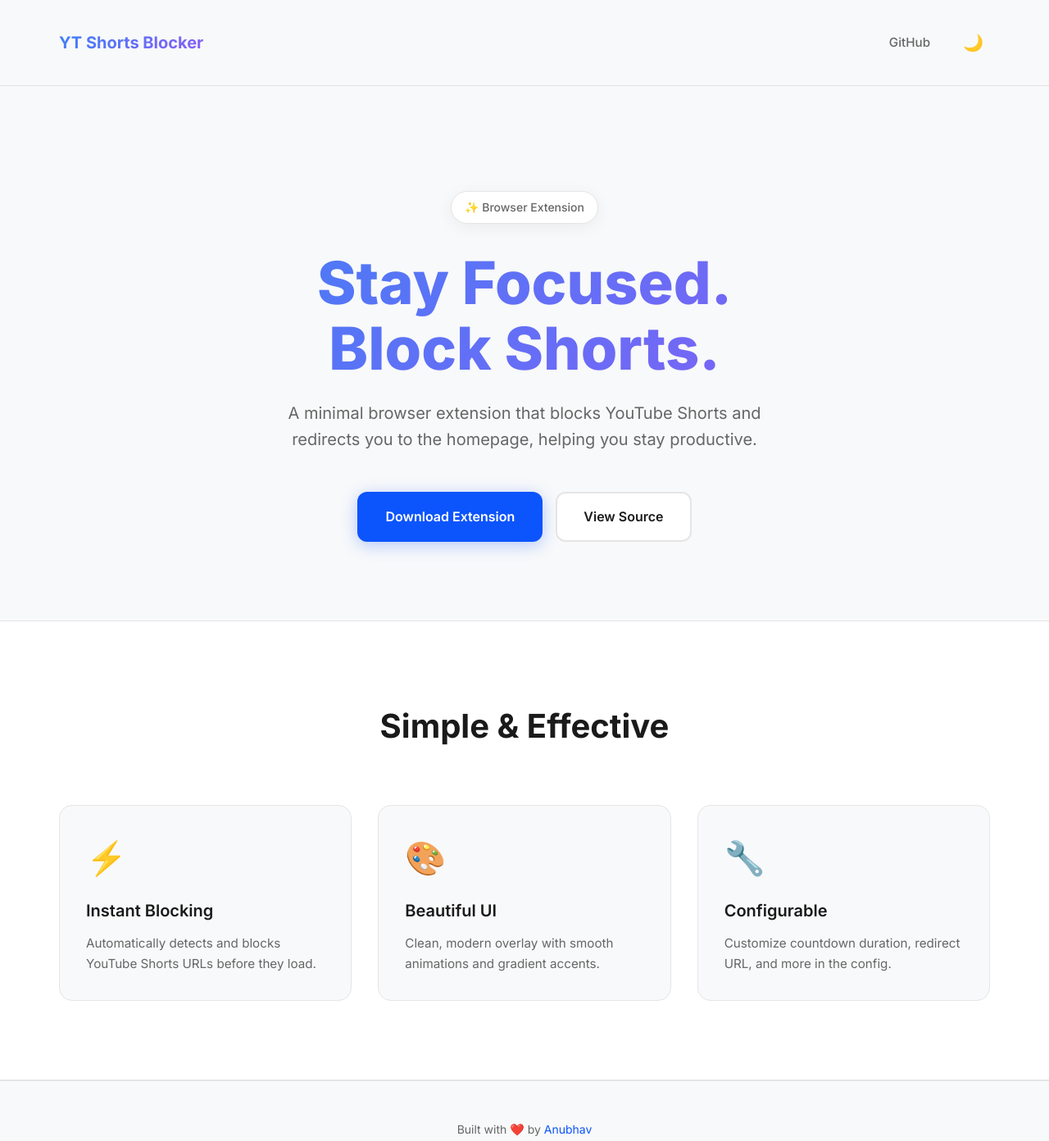
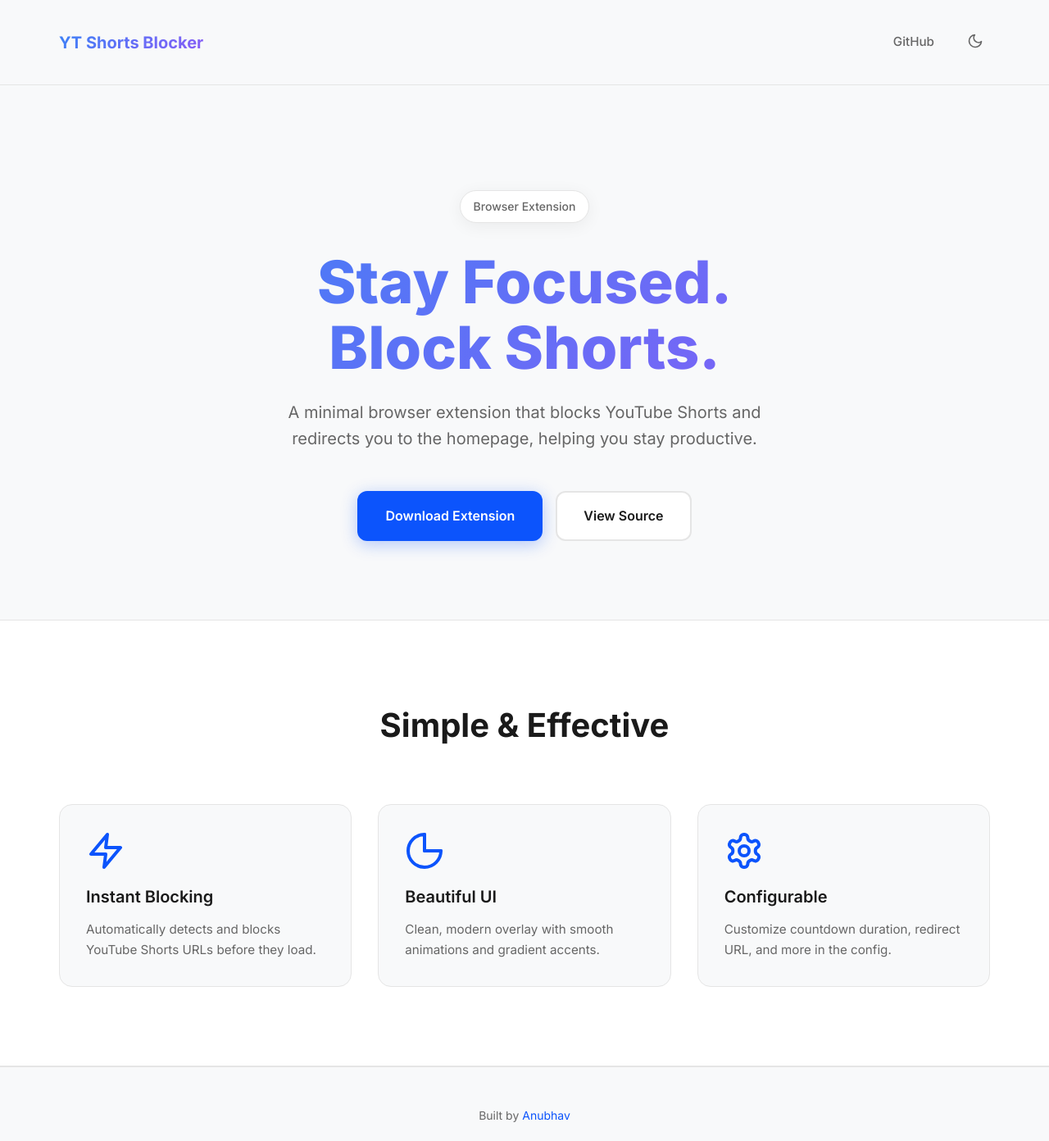
Before and after one commit to Anubhavdxt/youtube-shorts-blocker, a browser extension: page index.html in a window 1280 px wide. Shown: the whole page at 82% size. Drawn offline with Linux system fonts and the light colour scheme.

Commit message:
Replace emojis with SVG icons

```diff
--- a/index.html
+++ b/index.html
@@ -100,15 +100,22 @@
     .theme-toggle {
       background: none;
       border: none;
-      font-size: 1.25rem;
       cursor: pointer;
       padding: 0.5rem;
       border-radius: 8px;
       transition: transform 0.2s ease;
+      color: var(--text-secondary);
     }
 
     .theme-toggle:hover {
       transform: scale(1.1);
+      color: var(--accent-blue);
+    }
+
+    .theme-toggle svg {
+      width: 20px;
+      height: 20px;
+      stroke: currentColor;
     }
 
     /* Hero Section */
@@ -229,9 +236,11 @@
     }
 
     .feature-icon {
-      font-size: 2.5rem;
+      width: 48px;
+      height: 48px;
       margin-bottom: 1rem;
       display: block;
+      stroke: var(--accent-blue);
     }
 
     .feature-card h3 {
@@ -302,7 +311,9 @@
       <div class="nav-links">
         <a href="https://github.com/Anubhavdxt/youtube-shorts-blocker">GitHub</a>
         <button class="theme-toggle" onclick="toggleTheme()" aria-label="Toggle theme">
-          <span class="theme-icon">🌙</span>
+          <svg class="theme-icon" xmlns="http://www.w3.org/2000/svg" width="24" height="24" viewBox="0 0 24 24" fill="none" stroke="currentColor" stroke-width="2" stroke-linecap="round" stroke-linejoin="round">
+            <path d="M21 12.79A9 9 0 1 1 11.21 3 7 7 0 0 0 21 12.79z"></path>
+          </svg>
         </button>
       </div>
     </nav>
@@ -311,7 +322,7 @@
   <main>
     <section class="hero">
       <div class="container">
-        <div class="hero-badge">✨ Browser Extension</div>
+        <div class="hero-badge">Browser Extension</div>
         <h1>Stay Focused.<br>Block Shorts.</h1>
         <p>A minimal browser extension that blocks YouTube Shorts and redirects you to the homepage, helping you stay productive.</p>
         <div class="cta-buttons">
@@ -330,17 +341,25 @@
         <h2>Simple & Effective</h2>
         <div class="features-grid">
           <div class="feature-card">
-            <span class="feature-icon">⚡</span>
+            <svg class="feature-icon" xmlns="http://www.w3.org/2000/svg" width="24" height="24" viewBox="0 0 24 24" fill="none" stroke="currentColor" stroke-width="2" stroke-linecap="round" stroke-linejoin="round">
+              <polygon points="13 2 3 14 12 14 11 22 21 10 12 10 13 2"></polygon>
+            </svg>
             <h3>Instant Blocking</h3>
             <p>Automatically detects and blocks YouTube Shorts URLs before they load.</p>
           </div>
           <div class="feature-card">
-            <span class="feature-icon">🎨</span>
+            <svg class="feature-icon" xmlns="http://www.w3.org/2000/svg" width="24" height="24" viewBox="0 0 24 24" fill="none" stroke="currentColor" stroke-width="2" stroke-linecap="round" stroke-linejoin="round">
+              <path d="M12 2a10 10 0 1 0 10 10H12V2Z"></path>
+              <path d="M12 2v10h10"></path>
+            </svg>
             <h3>Beautiful UI</h3>
             <p>Clean, modern overlay with smooth animations and gradient accents.</p>
           </div>
           <div class="feature-card">
-            <span class="feature-icon">🔧</span>
+            <svg class="feature-icon" xmlns="http://www.w3.org/2000/svg" width="24" height="24" viewBox="0 0 24 24" fill="none" stroke="currentColor" stroke-width="2" stroke-linecap="round" stroke-linejoin="round">
+              <path d="M12.22 2h-.44a2 2 0 0 0-2 2v.18a2 2 0 0 1-1 1.73l-.43.25a2 2 0 0 1-2 0l-.15-.08a2 2 0 0 0-2.73.73l-.22.38a2 2 0 0 0 .73 2.73l.15.1a2 2 0 0 1 1 1.72v.51a2 2 0 0 1-1 1.74l-.15.09a2 2 0 0 0-.73 2.73l.22.38a2 2 0 0 0 2.73.73l.15-.08a2 2 0 0 1 2 0l.43.25a2 2 0 0 1 1 1.73V20a2 2 0 0 0 2 2h.44a2 2 0 0 0 2-2v-.18a2 2 0 0 1 1-1.73l.43-.25a2 2 0 0 1 2 0l.15.08a2 2 0 0 0 2.73-.73l.22-.39a2 2 0 0 0-.73-2.73l-.15-.08a2 2 0 0 1-1-1.74v-.5a2 2 0 0 1 1-1.74l.15-.09a2 2 0 0 0 .73-2.73l-.22-.38a2 2 0 0 0-2.73-.73l-.15.08a2 2 0 0 1-2 0l-.43-.25a2 2 0 0 1-1-1.73V4a2 2 0 0 0-2-2z"></path>
+              <circle cx="12" cy="12" r="3"></circle>
+            </svg>
             <h3>Configurable</h3>
             <p>Customize countdown duration, redirect URL, and more in the config.</p>
           </div>
@@ -351,7 +370,7 @@
 
   <footer>
     <div class="container">
-      <p>Built with ❤️ by <a href="https://github.com/Anubhavdxt" target="_blank">Anubhav</a></p>
+      <p>Built by <a href="https://github.com/Anubhavdxt" target="_blank">Anubhav</a></p>
     </div>
   </footer>
 
@@ -364,13 +383,23 @@
 
       html.setAttribute('data-theme', newTheme);
       localStorage.setItem('theme', newTheme);
-      icon.textContent = newTheme === 'dark' ? '☀️' : '🌙';
+
+      // Update icon
+      if (newTheme === 'dark') {
+        icon.innerHTML = '<path d="M12 3v1m0 16v1m9-9h-1M4 12H3m15.364 6.364l-.707-.707M6.343 6.343l-.707-.707m12.728 0l-.707.707M6.343 17.657l-.707.707"></path>';
+      } else {
+        icon.innerHTML = '<path d="M21 12.79A9 9 0 1 1 11.21 3 7 7 0 0 0 21 12.79z"></path>';
+      }
     }
 
     // Load saved theme
     const savedTheme = localStorage.getItem('theme') || 'light';
     document.documentElement.setAttribute('data-theme', savedTheme);
-    document.querySelector('.theme-icon').textContent = savedTheme === 'dark' ? '☀️' : '🌙';
+
+    const icon = document.querySelector('.theme-icon');
+    if (savedTheme === 'dark') {
+      icon.innerHTML = '<path d="M12 3v1m0 16v1m9-9h-1M4 12H3m15.364 6.364l-.707-.707M6.343 6.343l-.707-.707m12.728 0l-.707.707M6.343 17.657l-.707.707"></path>';
+    }
   </script>
 </body>
 </html>
```
